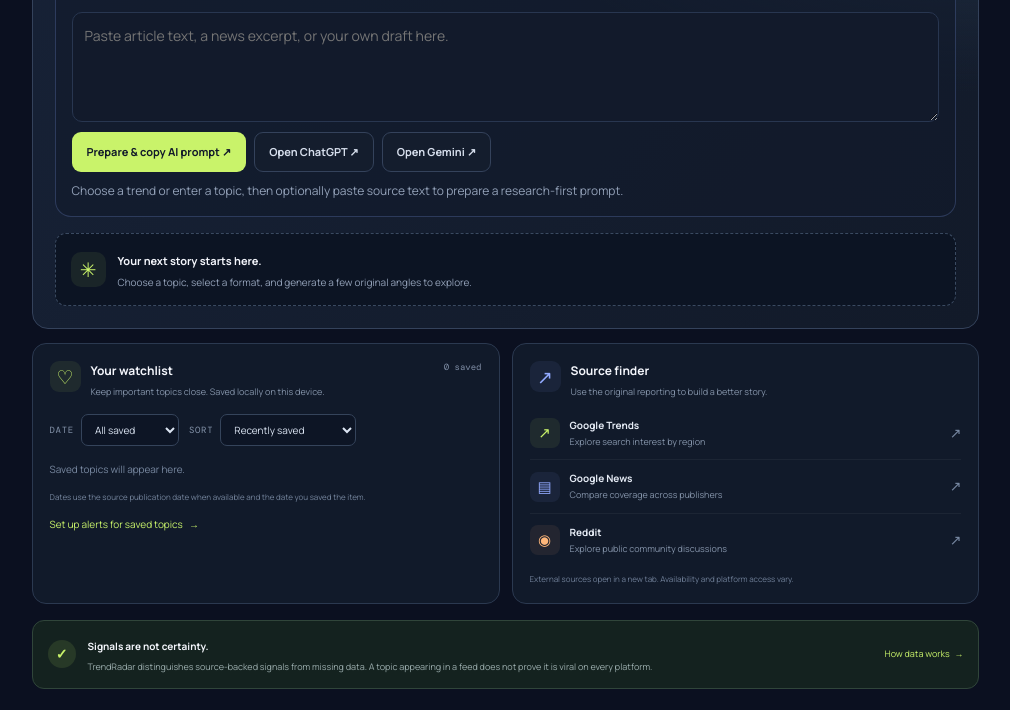
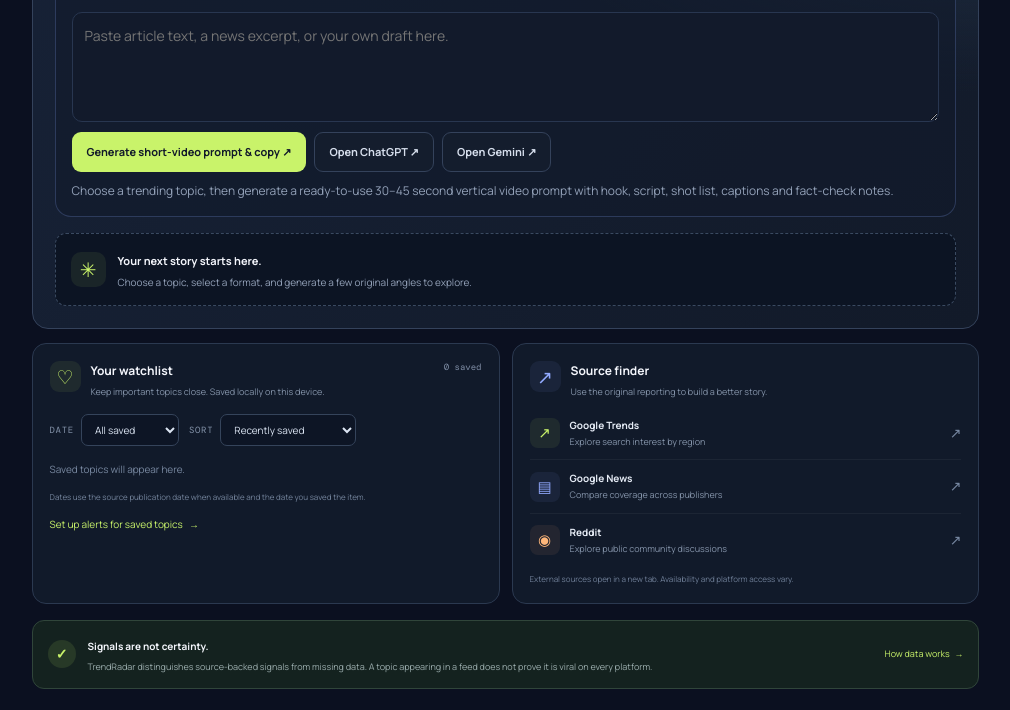
Before and after one commit to Manojpatil7711/TrendRadar, a website: page index.html in a window 1280 px wide. Shown: the part 1467-2177 px from the top of the page, without its empty margins (257-1267 px from the left). Drawn offline with nearby package versions, Linux system fonts and the light colour scheme; no server answers.

Commit message:
Clarify short-video prompt workflow in creator studio

```diff
--- a/index.html
+++ b/index.html
@@ -47,8 +47,8 @@
 <div class="studio-form"><label class="field"><span>YOUR TOPIC</span><input id="ideaTopic" type="text" placeholder="Select a trend above or type a topic"></label><label class="field"><span>CONTENT FORMAT</span><select id="format"><option value="short">Short video / Reel</option><option value="long">YouTube / long-form video</option><option value="carousel">Carousel / photo post</option><option value="thread">Thread / text post</option><option value="blog">Blog / newsletter</option></select></label><button id="ideaBtn" class="button button-primary" type="button">Build content angles <span>↗</span></button></div>
 <div class="source-workspace">
  <label class="field source-paste-field"><span>PASTE SOURCE TEXT OR STORY (OPTIONAL)</span><textarea id="sourceText" rows="4" placeholder="Paste article text, a news excerpt, or your own draft here."></textarea></label>
- <div class="source-workspace-actions"><button id="copyStoryPromptBtn" class="button button-primary" type="button">Prepare &amp; copy AI prompt ↗</button><a class="button button-outline" href="https://chatgpt.com/" target="_blank" rel="noopener noreferrer">Open ChatGPT ↗</a><a class="button button-outline" href="https://gemini.google.com/" target="_blank" rel="noopener noreferrer">Open Gemini ↗</a></div>
- <p id="sourcePromptStatus" class="source-prompt-status" role="status">Choose a trend or enter a topic, then optionally paste source text to prepare a research-first prompt.</p>
+ <div class="source-workspace-actions"><button id="copyStoryPromptBtn" class="button button-primary" type="button">Generate short-video prompt &amp; copy ↗</button><a class="button button-outline" href="https://chatgpt.com/" target="_blank" rel="noopener noreferrer">Open ChatGPT ↗</a><a class="button button-outline" href="https://gemini.google.com/" target="_blank" rel="noopener noreferrer">Open Gemini ↗</a></div>
+ <p id="sourcePromptStatus" class="source-prompt-status" role="status">Choose a trending topic, then generate a ready-to-use 30–45 second vertical video prompt with hook, script, shot list, captions and fact-check notes.</p>
 </div>
 <div id="ideaResults" class="idea-results"><div class="idea-placeholder"><span>✳</span><div><strong>Your next story starts here.</strong><p>Choose a topic, select a format, and generate a few original angles to explore.</p></div></div></div></section>
 <section class="bottom-panels"><article class="utility-panel watch-panel" id="watchlistSection"><div class="panel-heading"><span class="panel-icon">♡</span><div><h3>Your watchlist</h3><p>Keep important topics close. Saved locally on this device.</p></div><span id="watchCountLarge" class="panel-count">0 saved</span></div><div class="watch-controls"><label>DATE <select id="watchDateFilter" aria-label="Filter watchlist by saved date"><option value="all">All saved</option><option value="today">Saved today</option><option value="7">Last 7 days</option><option value="30">Last 30 days</option></select></label><label>SORT <select id="watchSort" aria-label="Sort watchlist"><option value="saved">Recently saved</option><option value="source">Source date: newest</option><option value="oldest">Oldest saved</option></select></label></div><div id="watchlist" class="watchlist"><div class="empty-watch">Saved topics will appear here.</div></div><p class="watchlist-date-note">Dates use the source publication date when available and the date you saved the item.</p><button id="manageAlertsBtn" class="text-action" type="button">Set up alerts for saved topics <span>→</span></button></article>
```
